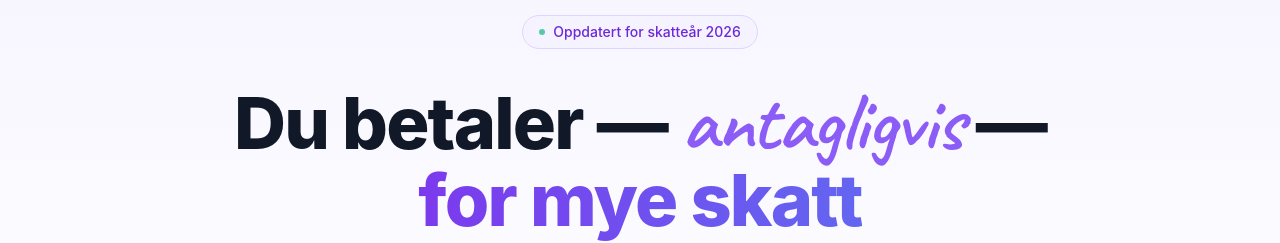
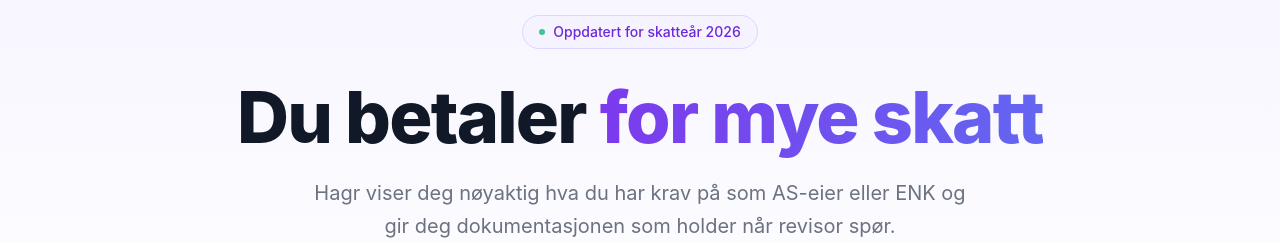
Before and after one commit to sogveg/Hagr, a Next.js app in the folder apps/web/: page / in a window 1280 px wide. Shown: the part 145-388 px from the top of the page. Built offline with nearby package versions, Linux system fonts and the light colour scheme.

Commit message:
revert: restore original hero headline without antagligvis

```diff
--- a/apps/web/app/page.tsx
+++ b/apps/web/app/page.tsx
@@ -5,9 +5,6 @@ import {
   ChevronRight, CheckCircle, ArrowRight, BarChart3, Shield, Zap,
 } from 'lucide-react'
 import ThemeToggle from '@/components/ThemeToggle'
-import { Caveat } from 'next/font/google'
-
-const caveat = Caveat({ subsets: ['latin'], weight: ['600'] })
 
 export const metadata: Metadata = {
   title: 'Hagr — Skatt for AS-eiere som vil gjøre det riktig',
@@ -91,14 +88,6 @@ export default function HomePage() {
 
           <h1 className="text-6xl sm:text-7xl font-extrabold leading-[1.05] tracking-tight mb-6 text-gray-900 dark:text-white">
             Du betaler{' '}
-            <span className="whitespace-nowrap">
-              —{' '}
-              <span className={`${caveat.className} text-violet-500 text-[1.15em] font-semibold not-italic align-baseline`}>
-                antagligvis
-              </span>
-              {' '}—
-            </span>
-            {' '}
             <span className="bg-gradient-to-r from-violet-600 to-indigo-500 bg-clip-text text-transparent">
               for mye skatt
             </span>
```
